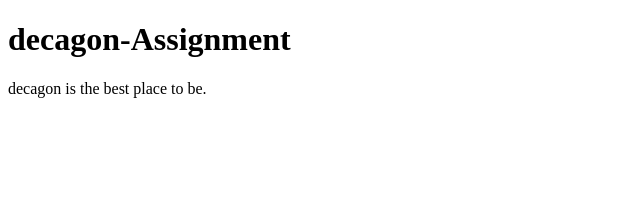
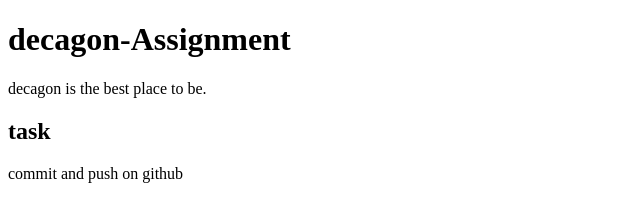
Before and after one commit to 2021BTech/assingMent, a plain HTML site: page index.html in a window 1280 px wide. Shown: the whole page, without its empty margins (0-640 px from the left). Drawn offline with Linux system fonts and the light colour scheme.

Commit message:
third commit

```diff
--- a/index.html
+++ b/index.html
@@ -9,5 +9,7 @@
 <body>
     <h1>decagon-Assignment</h1>
     <p>decagon is the best place to be.</p>
+    <h2>task</h2>
+    <p>commit and push on github</p>
 </body>
 </html>
```
